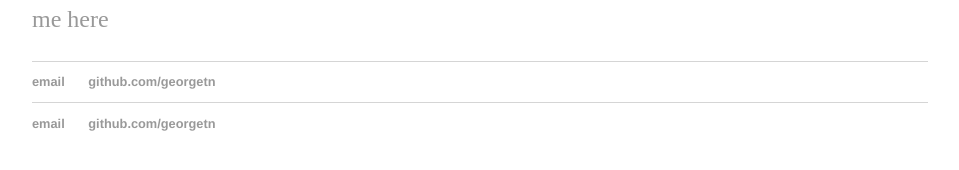
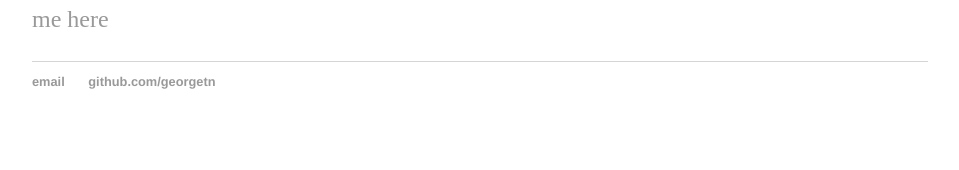
Before and after one commit to georgetn/georgetn.github.io, a Jekyll site: the page built from index.html, in a window 1280 px wide. Shown: the part 228-398 px from the top of the page, without its empty margins (160-1119 px from the left). Built offline with Jekyll 4.4.1, drawn with Linux system fonts in a browser that asks for light colours.

Commit message:
Update index.html
Removing footer so that browser does not render 2 footers utilizing the default.html and index.html files

```diff
--- a/index.html
+++ b/index.html
@@ -7,11 +7,3 @@ title: George Nguyen
 				<p>I design, prototype and build products. I love minimalism, water and <em>Cats</em>. <a href="/about">Learn more about me here</a></p>
     		</div><!-- /.blurb -->
 		</div><!-- /.container -->
-		<footer>
-    		<ul>
-        		<li><a href="mailto:nguyen.george.tri@gmail.com">email</a></li>
-        		<li><a href="https://github.com/georgetn">github.com/georgetn</a></li>
-			</ul>
-		</footer>
-	</body>
-</html>
```
